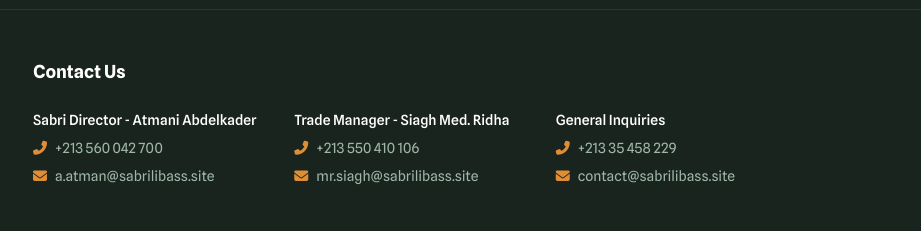
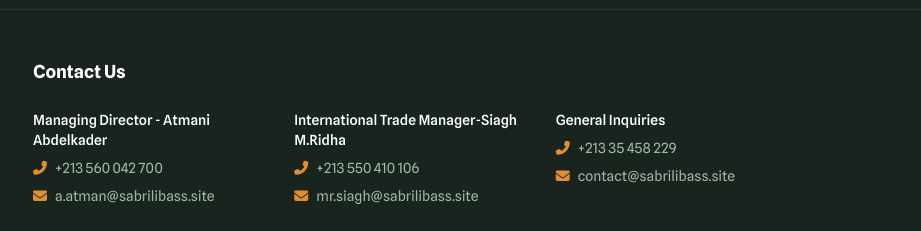
Before and after one commit to LenixDev/sabri, a website: page pages/home.html in a window 1280 px wide. Shown: the part 2805-3036 px from the top of the page, 359-1280 px from the left. Drawn offline with nearby package versions, Linux system fonts and the light colour scheme.

Commit message:
edit: recontent

```diff
--- a/pages/home.html
+++ b/pages/home.html
@@ -335,7 +335,7 @@
                         <div class="grid grid-cols-1 sm:grid-cols-3 gap-6 text-[var(--text-secondary)] text-sm">
                             <!-- Sales Department -->
                             <div>
-                                <h4 class="text-white font-medium mb-2">Sabri Director - Atmani Abdelkader</h4>
+                                <h4 class="text-white font-medium mb-2">Managing Director - Atmani Abdelkader</h4>
                                 <ul class="space-y-2">
                                     <li class="flex items-center gap-2">
                                         <i class="fas fa-phone-alt text-[var(--primary-color)]"></i>
@@ -351,7 +351,7 @@
 
                             <!-- Customer Support -->
                             <div>
-                                <h4 class="text-white font-medium mb-2">Trade Manager - Siagh Med. Ridha</h4>
+                                <h4 class="text-white font-medium mb-2">International Trade Manager-Siagh M.Ridha</h4>
                                 <ul class="space-y-2">
                                     <li class="flex items-center gap-2">
                                         <i class="fas fa-phone-alt text-[var(--primary-color)]"></i>
```
